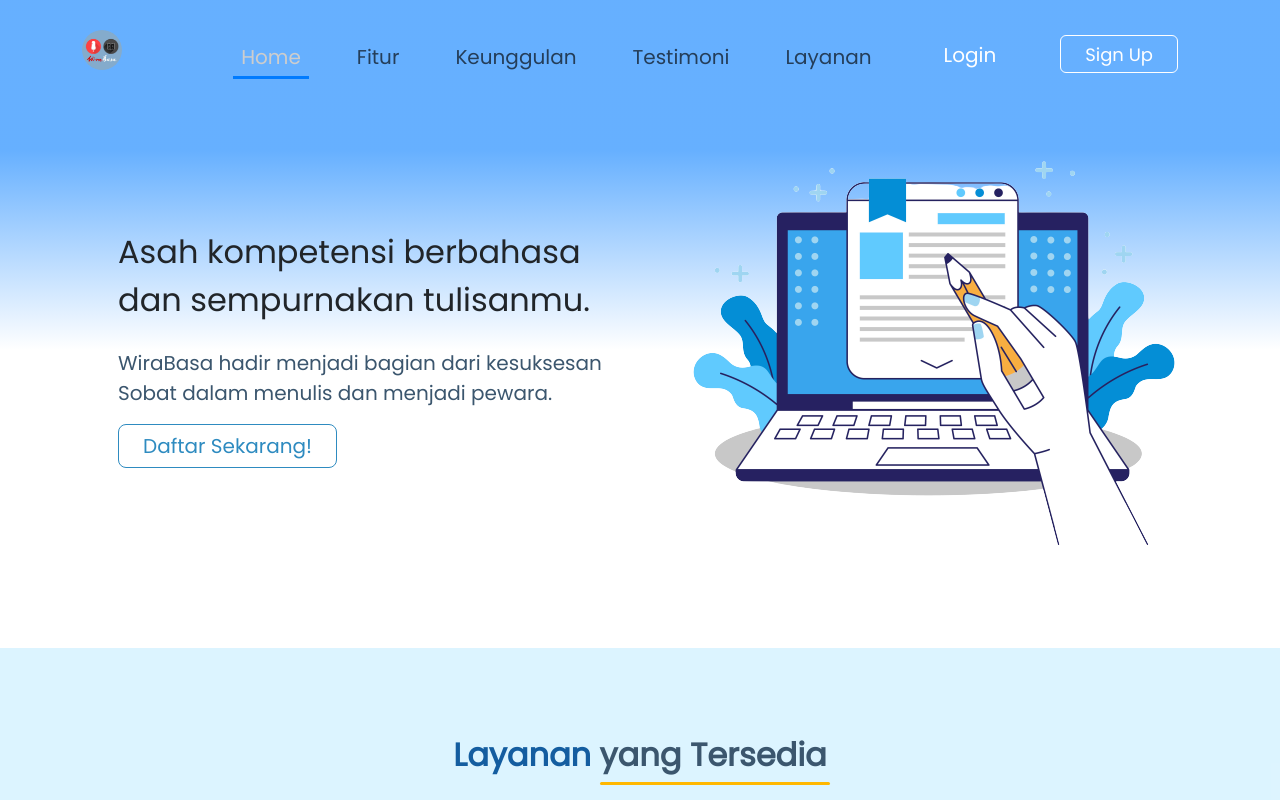
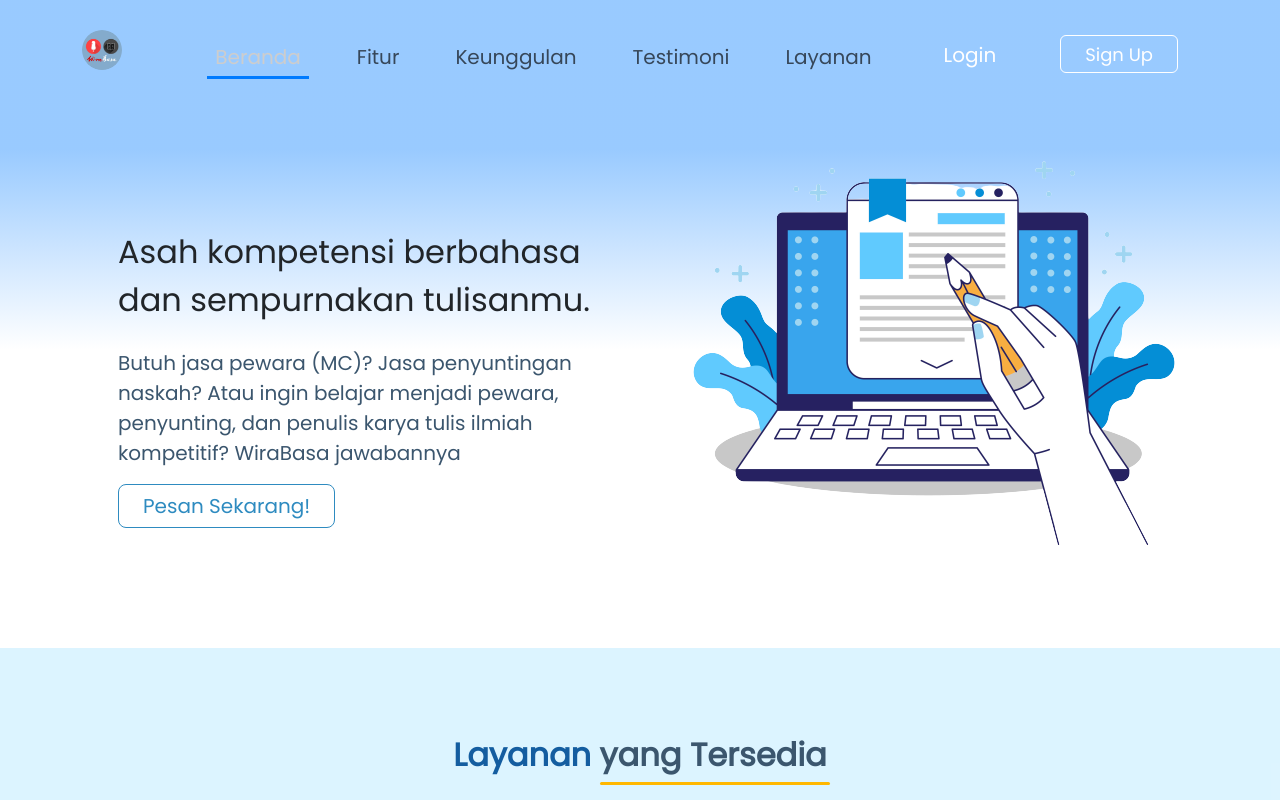
Before and after one commit to satriofjar/wirabasa-frontend, a React (Create React App) app: page / in a window 1280 px wide. Shown: the top 800 px of the page. Built offline with nearby package versions, Linux system fonts and the light colour scheme.

Commit message:
change navbar button & home main content

```diff
--- a/src/App.css
+++ b/src/App.css
@@ -138,7 +138,7 @@ body a{
     width: 100%;
     padding: 0;
     background: rgb(0,123,255);
-    background: linear-gradient(180deg, rgba(0,123,255,.6) 10%, rgba(255, 255, 255, 0.1) 50%);
+    background: linear-gradient(180deg, rgba(0,123,255,.4) 10%, rgba(255, 255, 255, 0.1) 50%);
 }
 
 
--- a/src/components/Navbar.js
+++ b/src/components/Navbar.js
@@ -10,7 +10,7 @@ const Navbar = ({isUserPage}) => {
   const { user, setUser } = useUser();
   const [background, setBackground] = useState('');
   const [style, setStyle] = useState({
-          background: location.pathname !== '/' ? '#fff' : 'linear-gradient(180deg, rgba(0,123,255,.6) 100%, rgba(255, 255, 255,.1) 50%)',
+          background: location.pathname !== '/' ? '#fff' : 'linear-gradient(180deg, rgba(0,123,255,.4) 100%, rgba(255, 255, 255,.1) 50%)',
           height: '100px',
          });
 
@@ -57,7 +57,7 @@ const Navbar = ({isUserPage}) => {
         })
         }else{
           setStyle({
-              background: 'linear-gradient(180deg, rgba(0,123,255,.6) 100%, rgba(255, 255, 255,.1) 50%)',
+              background: 'linear-gradient(180deg, rgba(0,123,255,.4) 100%, rgba(255, 255, 255,.1) 50%)',
               height: '100px',
           })
           setLoginStyle({
@@ -93,7 +93,7 @@ const Navbar = ({isUserPage}) => {
             <CustomNavLink
               className="nav-link pb-1"
               to='/'>
-                Home
+                Beranda
                 </CustomNavLink>
           </li>
           <li className="nav-item">
--- a/src/interceptor/axios.js
+++ b/src/interceptor/axios.js
@@ -3,7 +3,7 @@ import { API_URI } from "../utils/config";
 let refresh = false;
 axios.interceptors.response.use(resp => resp, async error => {
   if (error.response?.status === 401 && !refresh) {
-    // const refreshToken = localStorage.getItem('refresh_token') !== null ? localStorage.getItem('refresh_token'): '';
+    refresh = true;
     const refreshToken = localStorage.getItem('refresh_token');
     if (refreshToken !== null) {
       const refreshTokenData = JSON.parse(atob(refreshToken.split('.')[1])); // Decode access token
@@ -16,7 +16,7 @@ axios.interceptors.response.use(resp => resp, async error => {
       }
     }
 
-     refresh = true;
+
      const response = await axios.post(`${API_URI}token/refresh/`, {
                 refresh: localStorage.getItem('refresh_token')
             }, {
--- a/src/pages/Home.js
+++ b/src/pages/Home.js
@@ -40,8 +40,8 @@ const Home = () => {
               <div className='row'>
                 <div className="hero-content col ps-5">
                   <h2 className='mb-4'>Asah kompetensi berbahasa dan sempurnakan tulisanmu.</h2>
-                  <p>WiraBasa hadir menjadi bagian dari kesuksesan Sobat dalam menulis dan menjadi pewara.</p>
-                  <Link to='/layanan' className="btn rounded-3 px-4">Daftar Sekarang!</Link>
+                  <p>Butuh jasa pewara (MC)? Jasa penyuntingan naskah? Atau ingin belajar menjadi pewara, penyunting, dan penulis karya tulis ilmiah kompetitif? WiraBasa jawabannya</p>
+                  <Link to='/layanan' className="btn rounded-3 px-4">Pesan Sekarang!</Link>
                 </div>
                 <div className='col r-content text-center'>
                   <img className='main-img' src={MainImage} alt='' />
```
Also changed, not shown: todo.txt.
